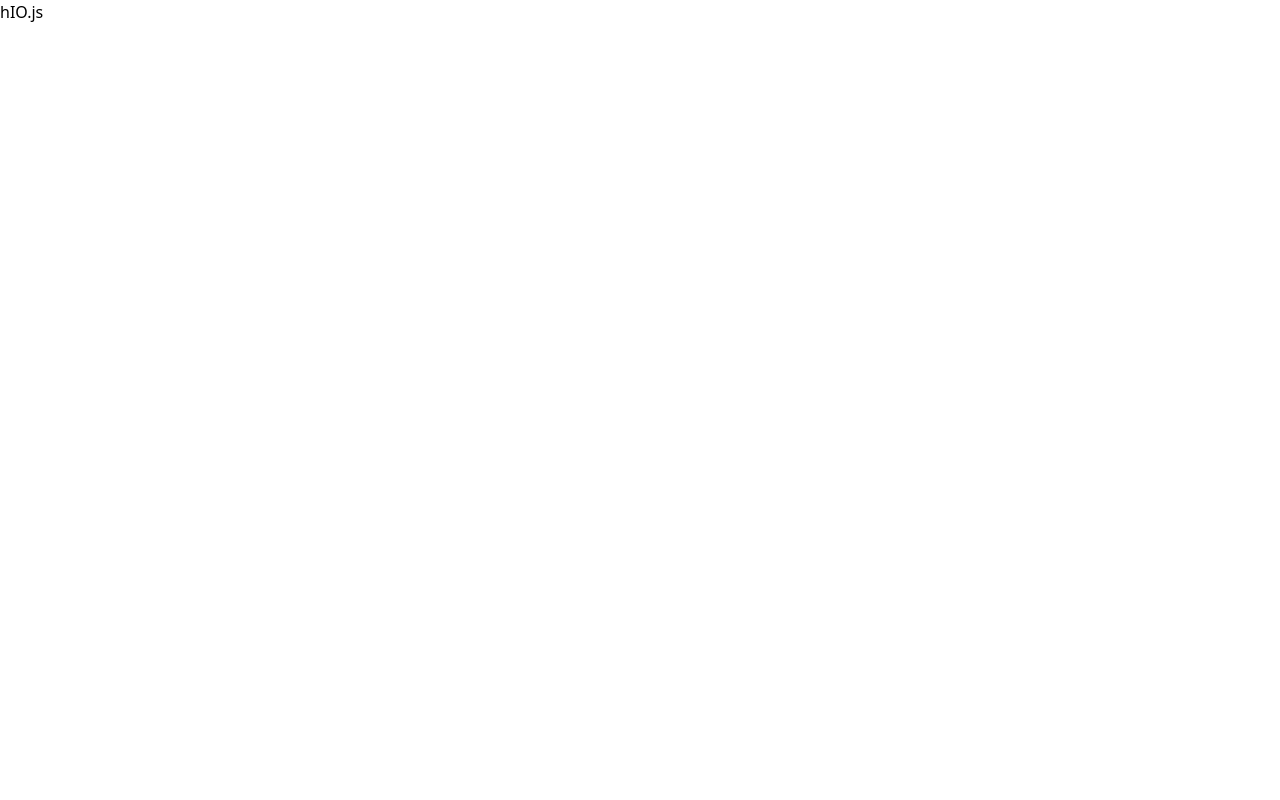
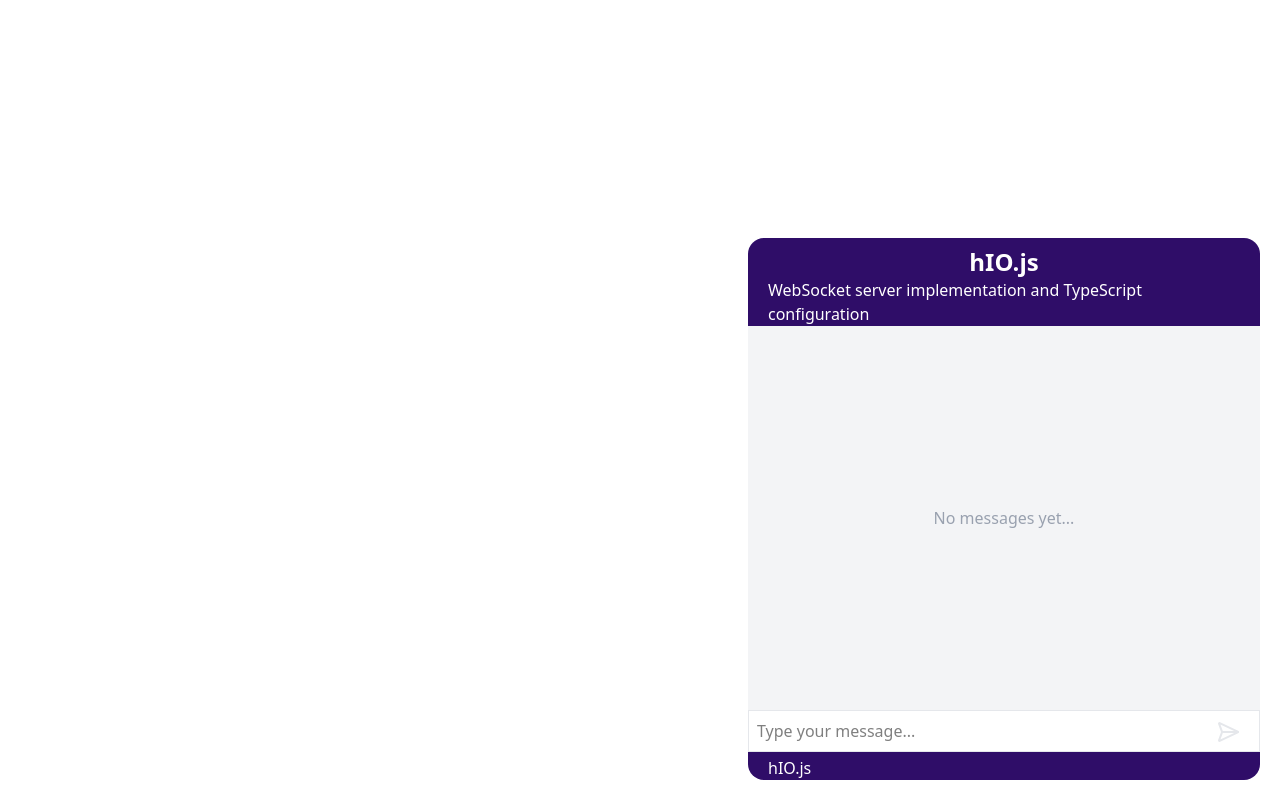
Before and after one commit to adriangvaldes/hio-js, a React (Vite) app: page / in a window 1280 px wide. Built offline with nearby package versions, Linux system fonts and the light colour scheme.

Commit message:
Add lucide-react dependency and update App component layout first version

```diff
--- a/package.json
+++ b/package.json
@@ -11,6 +11,7 @@
   },
   "dependencies": {
     "@tailwindcss/vite": "^4.1.13",
+    "lucide-react": "^0.544.0",
     "react": "^19.1.1",
     "react-dom": "^19.1.1",
     "tailwindcss": "^4.1.13"
--- a/src/App.tsx
+++ b/src/App.tsx
@@ -1,8 +1,36 @@
+import { SendHorizonal } from "lucide-react";
+
 function App() {
   return (
-    <>
-      <h1>hIO.js</h1>
-    </>
+    <div className="h-screen">
+      <div className="absolute bottom-5 right-5 max-w-lg">
+        <section className="bg-violet-950 rounded-t-2xl pt-2 px-5">
+          <h1 className="text-center font-bold text-white text-2xl">hIO.js</h1>
+          <p className="text-white">
+            WebSocket server implementation and TypeScript configuration
+          </p>
+        </section>
+
+        <section className="h-96 bg-gray-100 flex items-center justify-center">
+          <p className="text-gray-400">No messages yet...</p>
+        </section>
+
+        <section className="relative">
+          <input
+            type="text"
+            placeholder="Type your message..."
+            className="w-full border border-gray-200 p-2 focus:outline-none focus:ring-1 focus:ring-violet-500"
+          />
+          <p className="text-gray-200 absolute bottom-1/5 right-5 ">
+            <SendHorizonal />
+          </p>
+        </section>
+
+        <section className="bg-violet-950 pt-1 px-5 rounded-b-2xl">
+          <p className="text-white">hIO.js</p>
+        </section>
+      </div>
+    </div>
   );
 }
 
```
Also changed, not shown: 1 other file (tests, documents, lock files or other folders).
